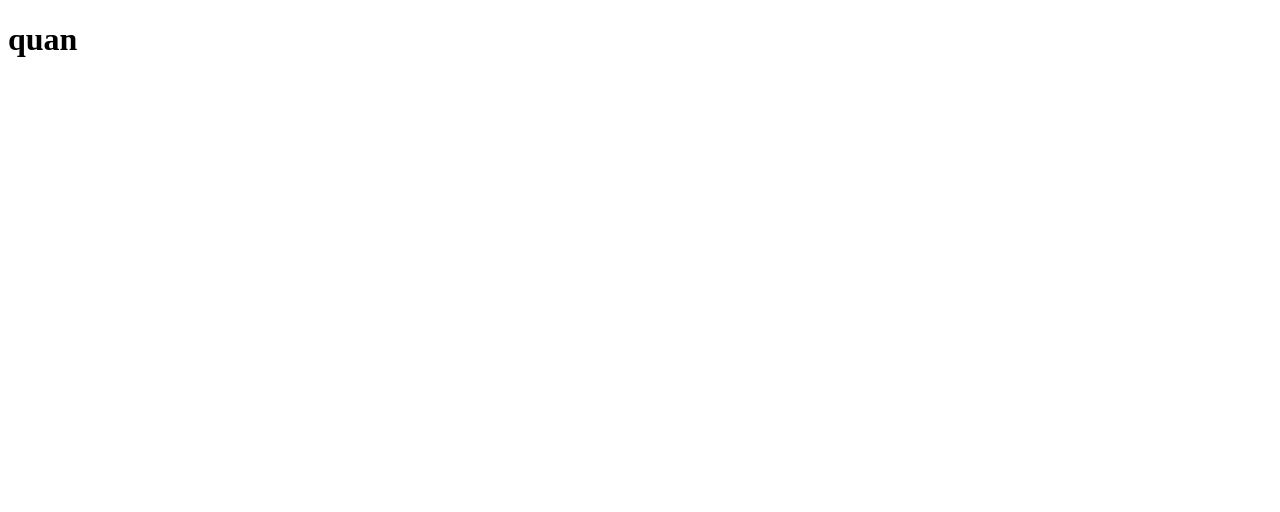
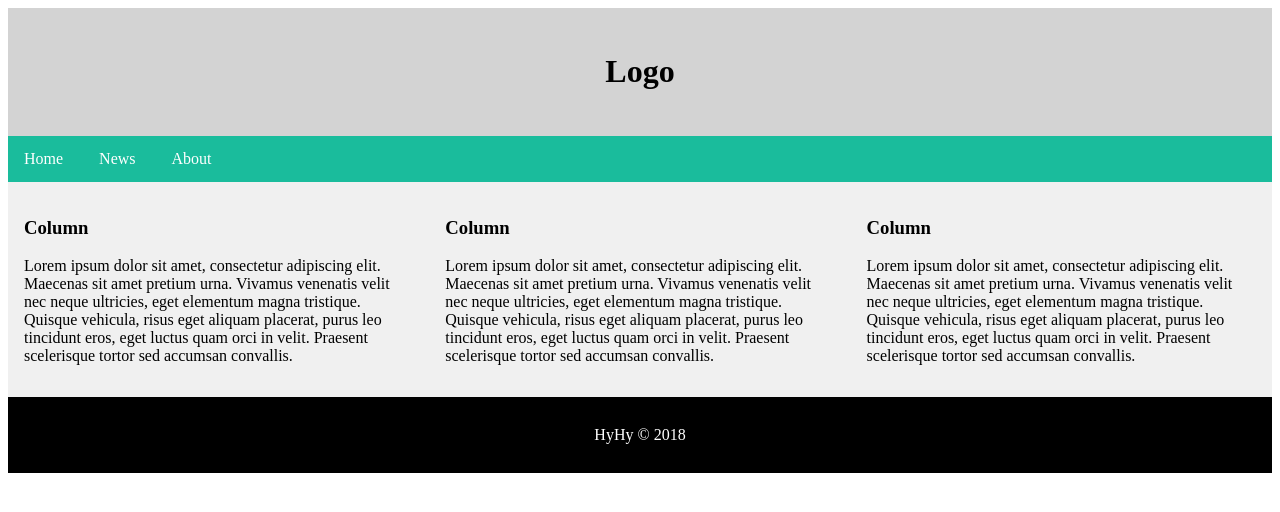
Before and after one commit to Tran2002/Shop_MyPham, a plain HTML site: page index.html in a window 1280 px wide. Drawn offline with Linux system fonts and the light colour scheme.

Commit message:
Quan commit css & index

```diff
--- a/assets/css/stype.css
+++ b/assets/css/stype.css
@@ -0,0 +1,61 @@
+header {
+    background-color: lightgrey;
+    padding: 1.5em;
+    text-align: center;
+}
+/*màu cho thanh menu */
+nav {
+    background-color: #1abc9c;
+}
+
+/*chỉnh đốn vị trí và loại bỏ đống bullet phía trước các mục trong li*/
+nav ul {
+    margin: 0;
+    padding: 0;
+    list-style-type: none;
+}
+
+/*đưa các mục về hàng ngang*/
+nav li {
+    display: inline-block;
+}
+
+/*trang điểm*/
+nav li a {
+    display: inline-block;
+    text-decoration: none;
+    color: white;
+    padding: 14px 16px;
+}
+nav li:hover {
+    background-color: orange;
+}
+* {
+    box-sizing: border-box;
+}
+
+/*tạo tí màu mè cho phần content*/
+section {
+    background-color: lightgrey;
+
+}
+
+/*chia cột thành 3 phần và làm nó trên cùng một hàng*/
+article {
+    width: 33.33%;
+    float: left;
+    background-color: #f0f0f0;
+    padding: 1em;
+}
+
+section:after {
+    content: "";
+    clear: both;
+    display: table;
+}
+footer {
+    background-color: black;
+    padding: 0.8em;
+    color: white;
+    text-align: center;
+}
--- a/index.html
+++ b/index.html
@@ -9,6 +9,50 @@
     <link rel="stylesheet" href="./assets/css/stype.css" />
   </head>
   <body>
-    <h1>quan</h1>
+    <header>
+      <h1>Logo</h1>
+    </header>
+    <nav>
+      <ul>
+        <li><a href="#link">Home</a></li>
+        <li><a href="#link">News</a></li>
+        <li><a href="#link">About</a></li>
+      </ul>
+    </nav>
+    <section>
+      <article>
+        <h1>Column</h1>
+        <p>
+          Lorem ipsum dolor sit amet, consectetur adipiscing elit. Maecenas sit
+          amet pretium urna. Vivamus venenatis velit nec neque ultricies, eget
+          elementum magna tristique. Quisque vehicula, risus eget aliquam
+          placerat, purus leo tincidunt eros, eget luctus quam orci in velit.
+          Praesent scelerisque tortor sed accumsan convallis.
+        </p>
+      </article>
+      <article>
+        <h1>Column</h1>
+        <p>
+          Lorem ipsum dolor sit amet, consectetur adipiscing elit. Maecenas sit
+          amet pretium urna. Vivamus venenatis velit nec neque ultricies, eget
+          elementum magna tristique. Quisque vehicula, risus eget aliquam
+          placerat, purus leo tincidunt eros, eget luctus quam orci in velit.
+          Praesent scelerisque tortor sed accumsan convallis.
+        </p>
+      </article>
+      <article>
+        <h1>Column</h1>
+        <p>
+          Lorem ipsum dolor sit amet, consectetur adipiscing elit. Maecenas sit
+          amet pretium urna. Vivamus venenatis velit nec neque ultricies, eget
+          elementum magna tristique. Quisque vehicula, risus eget aliquam
+          placerat, purus leo tincidunt eros, eget luctus quam orci in velit.
+          Praesent scelerisque tortor sed accumsan convallis.
+        </p>
+      </article>
+    </section>
+    <footer>
+      <p>HyHy &copy; 2018</p>
+    </footer>
   </body>
 </html>
```
